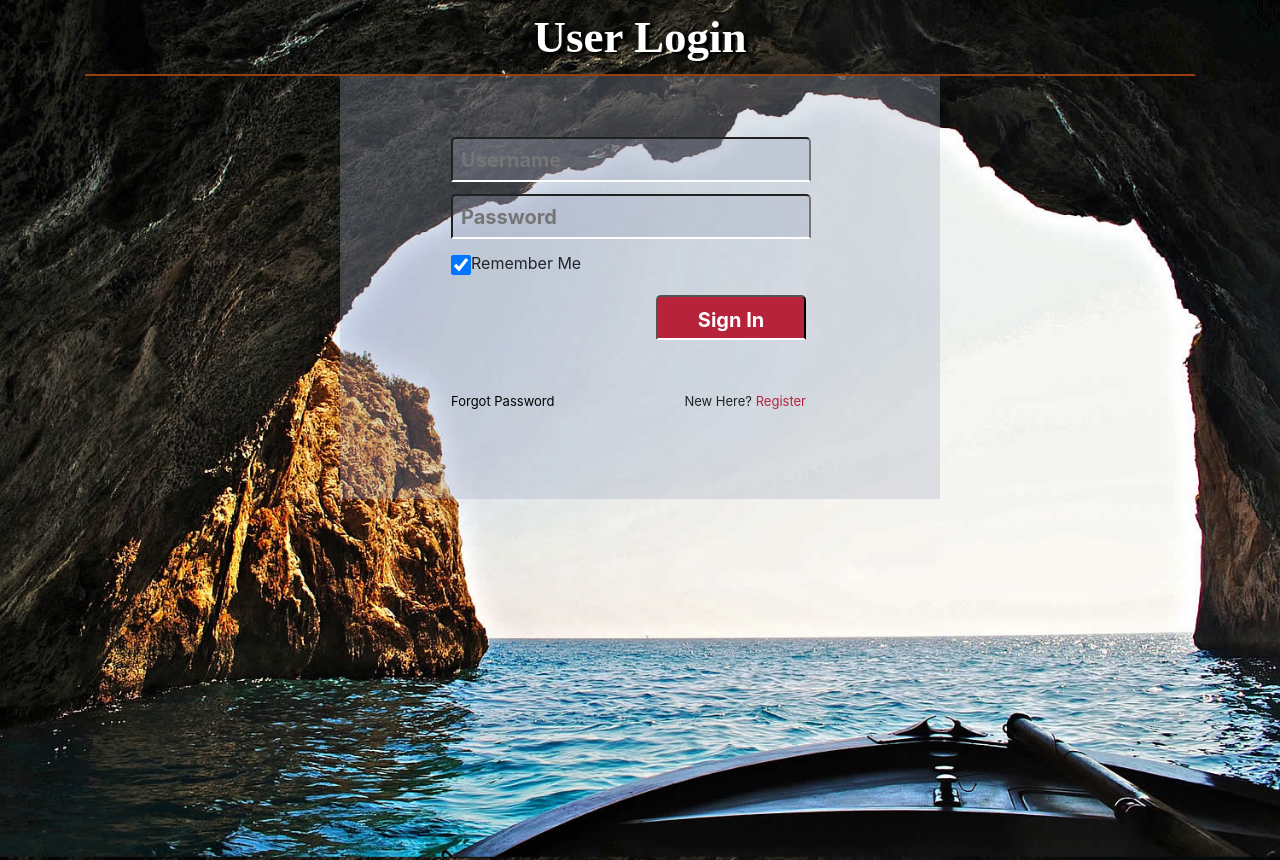
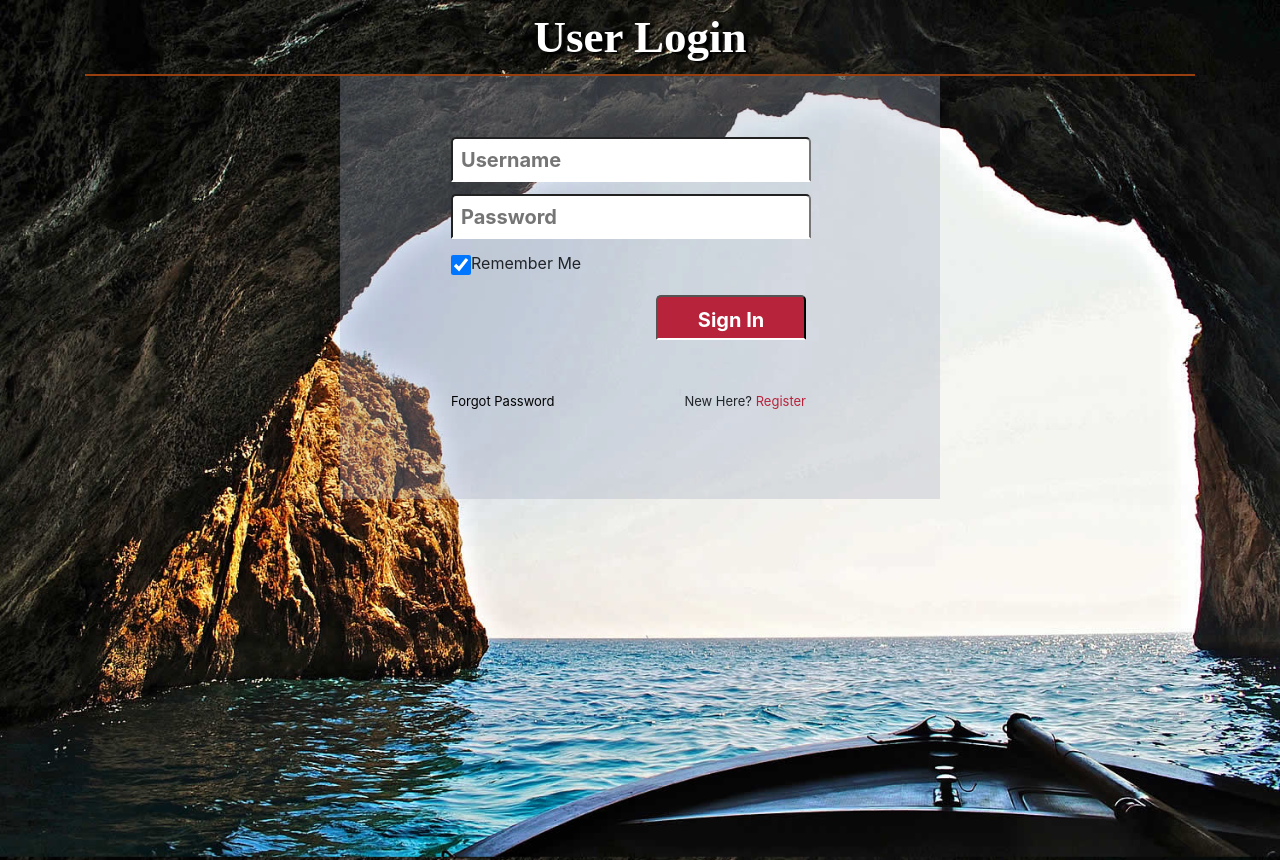
Before and after one commit to adunel001/optimizeprime, a PHP site: page /login.php in a window 1280 px wide. Run offline with PHP 8.4, Linux system fonts and the light colour scheme; some libraries are stand-ins or nearby versions; some web fonts are replaced.

Commit message:
Update styles.css

```diff
--- a/css/styles.css
+++ b/css/styles.css
@@ -29,6 +29,8 @@ body{
 }
 .container{
     text-align: center;
+	font-type: bold;
+
 
 }
 .p-home{
@@ -66,10 +68,10 @@ body{
 	padding: 8px;
 	margin-top: 10px;
 	border-bottom: 2px solid #fff;
-	background-color: rgba(159, 165, 188, 0.3);
+	background-color: smokewhite;
 	border-top-right-radius:5px;
 	border-top-left-radius: 5px;
-	color: #fff;
+	color: black;
 	font-weight: bold;
 }
 .p-contact form input[type="text"]{
```
